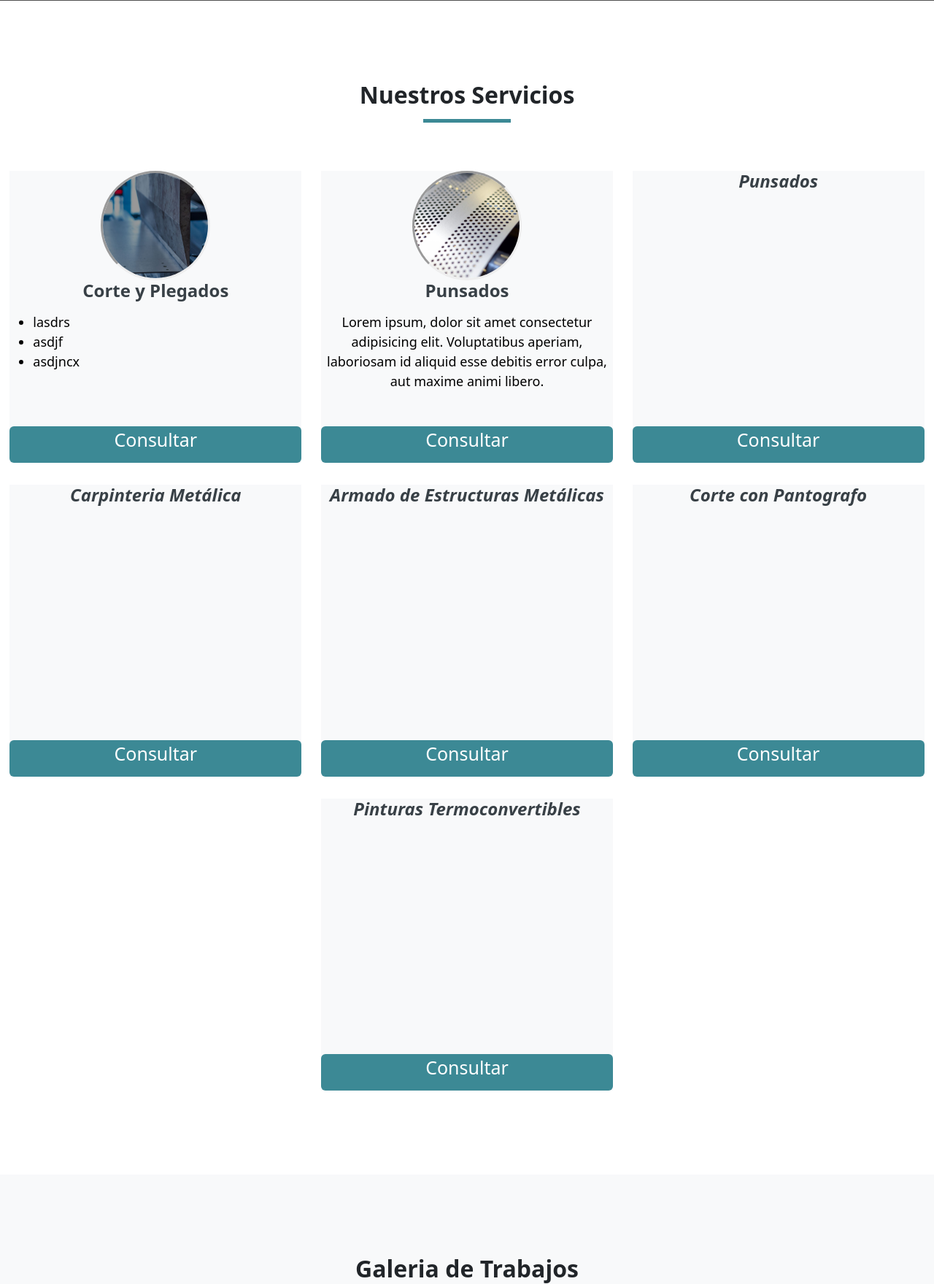
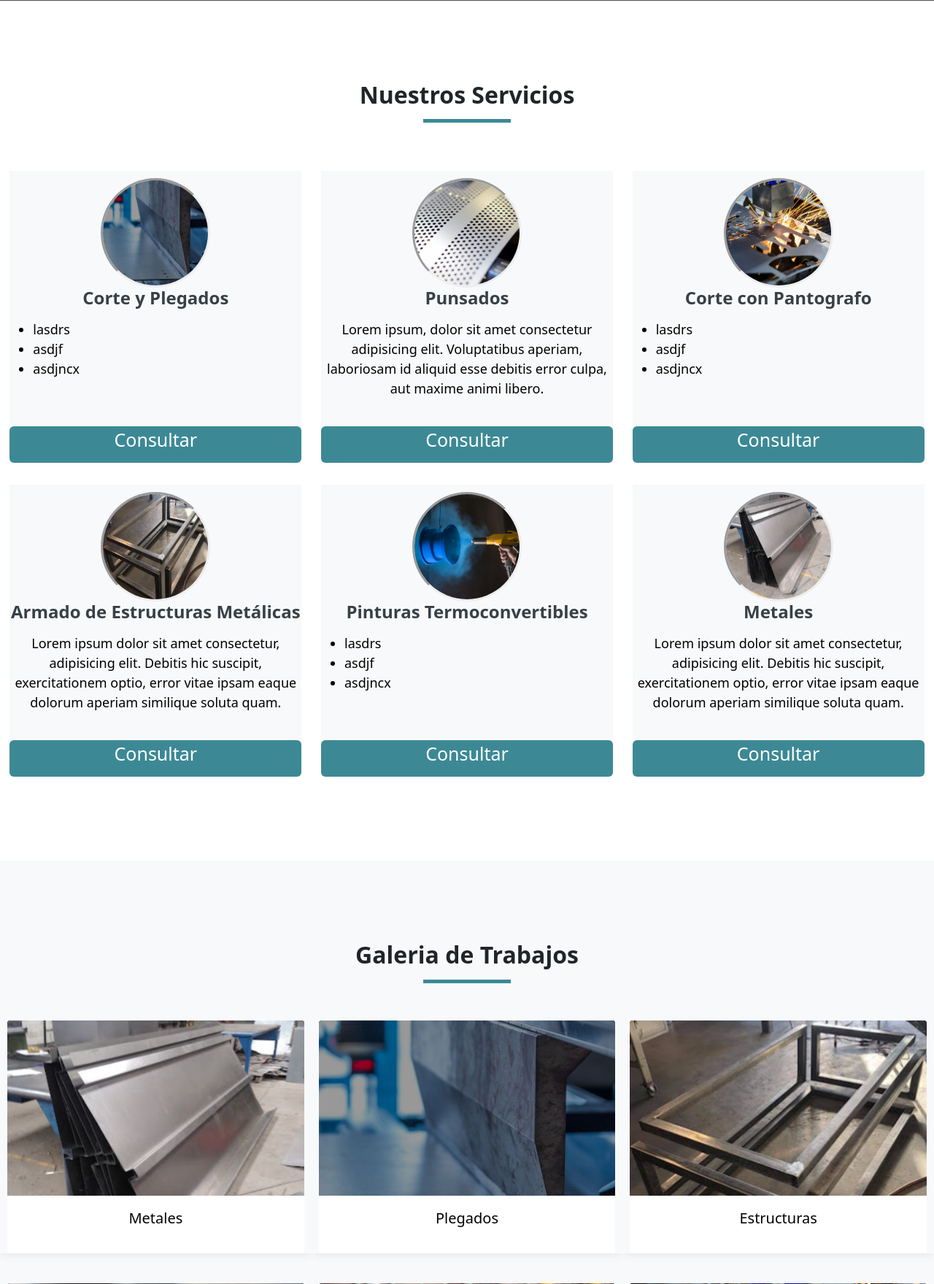
Before and after one commit to zEstebanz/MendoPleg, a PHP site: page / in a window 1280 px wide. Shown: the part 799-2558 px from the top of the page at 73% size. Run offline with PHP 8.4, Linux system fonts and the light colour scheme; some libraries are stand-ins or nearby versions; grey boxes are pictures that could not be loaded.

Commit message:
Modificaciones en servicios

```diff
--- a/derechos.html
+++ b/derechos.html
@@ -44,6 +44,8 @@
         <br>
         <a href="https://www.flaticon.com/fr/icones-gratuites/vaporisateur" title="vaporisateur icônes">Vaporisateur icônes créées par Freepik - Flaticon</a>
 
+        <br>
+        <a href="https://www.flaticon.es/iconos-gratis/ojo" title="ojo iconos">Ojo iconos creados por Kiranshastry - Flaticon</a>
 
         <br>
         <br>
--- a/index.html
+++ b/index.html
@@ -139,65 +139,76 @@
             </div>
             <!-- Fin Box -->
 
+            <!-- Box -->
             <div class="box">
                 <div class="icon-box">
-                    <i>
-                        <h4>Punsados</h4>
-                    </i>
+                    <figure class="circle">
+                        <a href="#corte">
+                            <img src="src/img/8.png" class="img-fluid" alt="img">
+                        </a>
+                    </figure>
+                    <h4>Corte con Pantografo</h4>
                 </div>
-
-                <div>
+                <ul>
+                    <li>lasdrs</li>
+                    <li>asdjf</li>
+                    <li>asdjncx</li>
+                </ul>
                 <a href="contacto.html" class="button">Consultar</a>
             </div>
-            </div>
+            <!-- Fin Box -->
 
+            <!-- Box -->
             <div class="box">
                 <div class="icon-box">
-                    <i>
-                        <h4>Carpinteria Metálica</h4>
-                    </i>
+                    <figure class="circle">
+                        <a href="#estructuras">
+                            <img src="src/img/3.png" class="img-fluid" alt="img">
+                        </a>
+                    </figure>
+                    <h4>Armado de Estructuras Metálicas</h4>
                 </div>
-
-                <div>
+                <p>Lorem ipsum dolor sit amet consectetur, adipisicing elit. Debitis hic suscipit, exercitationem optio,
+                    error vitae ipsam eaque dolorum aperiam similique soluta quam.</p>
                 <a href="contacto.html" class="button">Consultar</a>
             </div>
-            </div>
+            <!-- Fin Box -->
 
+            <!-- Box -->
             <div class="box">
                 <div class="icon-box">
-                    <i>
-                        <h4>Armado de Estructuras Metálicas</h4>
-                    </i>
+                    <figure class="circle">
+                        <a href="#pintura">
+                            <img src="src/img/9.png" class="img-fluid" alt="img">
+                        </a>
+                    </figure>
+                    <h4>Pinturas Termoconvertibles</h4>
                 </div>
-
-                <div>
+                <ul>
+                    <li>lasdrs</li>
+                    <li>asdjf</li>
+                    <li>asdjncx</li>
+                </ul>
                 <a href="contacto.html" class="button">Consultar</a>
             </div>
-            </div>
+            <!-- Fin Box -->
 
+            <!-- Box -->
             <div class="box">
                 <div class="icon-box">
-                    <i>
-                        <h4>Corte con Pantografo</h4>
-                    </i>
+                    <figure class="circle">
+                        <a href="#metales">
+                            <img src="src/img/1.png" class="img-fluid" alt="img">
+
+                        </a>
+                    </figure>
+                    <h4>Metales</h4>
                 </div>
-
-                <div>
+                <p>Lorem ipsum dolor sit amet consectetur, adipisicing elit. Debitis hic suscipit, exercitationem optio,
+                    error vitae ipsam eaque dolorum aperiam similique soluta quam.</p>
                 <a href="contacto.html" class="button">Consultar</a>
             </div>
-            </div>
-
-            <div class="box">
-                <div class="icon-box">
-                    <i>
-                        <h4>Pinturas Termoconvertibles</h4>
-                    </i>
-                </div>
-
-                <div>
-                    <a href="contacto.html" class="button">Consultar</a>
-                </div>
-            </div>
+            <!-- Fin Box -->
 
         </div>
     </section>
--- a/src/scss/app.css
+++ b/src/scss/app.css
@@ -76,6 +76,7 @@ body {
   background: #f8f9fa;
   width: 400px;
   position: relative;
+  padding-top: 10px;
 }
 .services .box p {
   color: #000;
--- a/src/scss/app.scss
+++ b/src/scss/app.scss
@@ -85,13 +85,15 @@ body {
         background: #f8f9fa;
         width: 400px;
         position: relative;
+        padding-top: 10px;
 
-        p{
+        p {
             color: #000;
             font-size: large;
             font-weight: 500;
         }
-        li{
+
+        li {
             color: #000;
             font-size: large;
             font-weight: 500;
@@ -104,13 +106,14 @@ body {
 
 
         .circle {
-            border-style:inset;
+            border-style: inset;
             height: 150px;
             width: 150px;
             margin: 0px auto;
             align-items: center;
             border-radius: 50%;
-            img{
+
+            img {
                 width: 100%;
                 height: 100%;
                 border-radius: 50%;
@@ -175,7 +178,7 @@ body {
         background: #3c8995;
         color: #fff;
         outline: 0;
-        background-color:  #1b7c8aa9;
+        background-color: #1b7c8aa9;
     }
 
 }
```
Also changed, not shown: src/img/ico/ver.png (added), 1 other file. Lines whose indentation alone changed are shown as unchanged.
